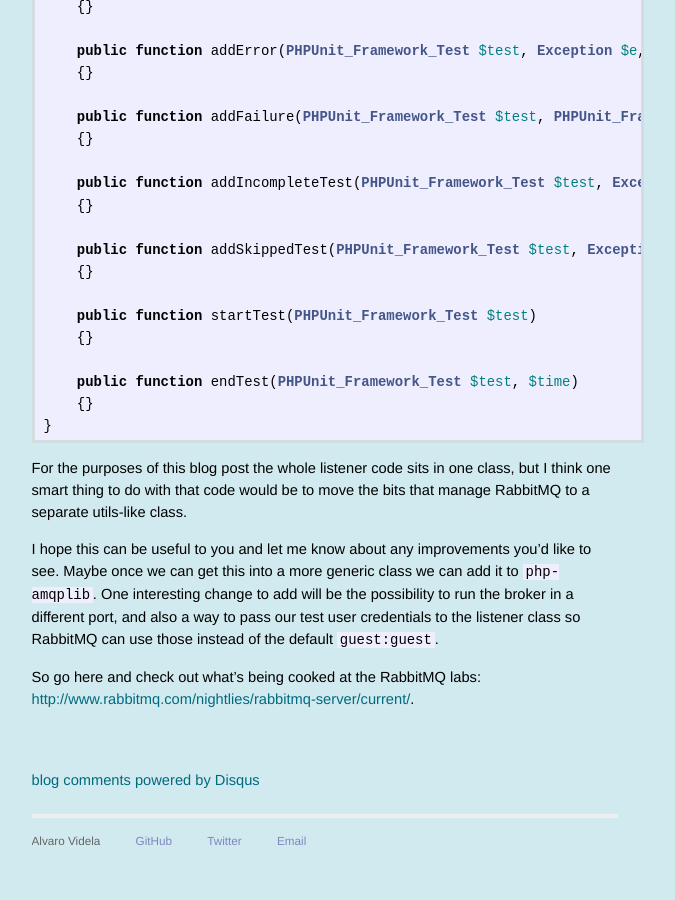
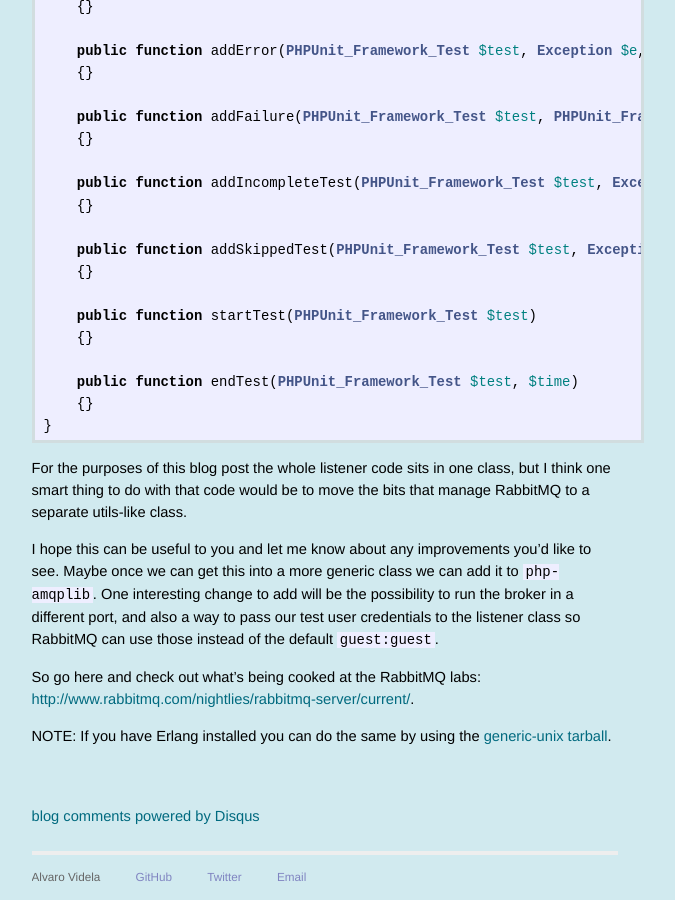
Before and after one commit to videlalvaro/videlalvaro.github.io, a Jekyll site: the page built from _posts/2013-04-29-using-rabbitmq-in-unit-tests.md, in a window 1280 px wide and 900 px high, scrolled down 3985 px. Shown: the whole window, without its empty margins (315-990 px from the left). Built offline with Jekyll 4.4.1, drawn with Linux system fonts in a browser that asks for light colours; comment, search, counter and statistics services are not loaded; before the commit the page ends 4849 px from its top, so only the background shows below that.

Commit message:
adds note about generic-unix package

```diff
--- a/_posts/2013-04-29-using-rabbitmq-in-unit-tests.md
+++ b/_posts/2013-04-29-using-rabbitmq-in-unit-tests.md
@@ -186,3 +186,5 @@ For the purposes of this blog post the whole listener code sits in one class, bu
 I hope this can be useful to you and let me know about any improvements you'd like to see. Maybe once we can get this into a more generic class we can add it to `php-amqplib`. One interesting change to add will be the possibility to run the broker in a different port, and also a way to pass our test user credentials to the listener class so RabbitMQ can use those instead of the default `guest:guest`.
 
 So go here and check out what's being cooked at the RabbitMQ labs: [http://www.rabbitmq.com/nightlies/rabbitmq-server/current/](http://www.rabbitmq.com/nightlies/rabbitmq-server/current/).
+
+NOTE: If you have Erlang installed you can do the same by using the [generic-unix tarball](http://www.rabbitmq.com/releases/rabbitmq-server/v3.0.4/rabbitmq-server-generic-unix-3.0.4.tar.gz).
```
